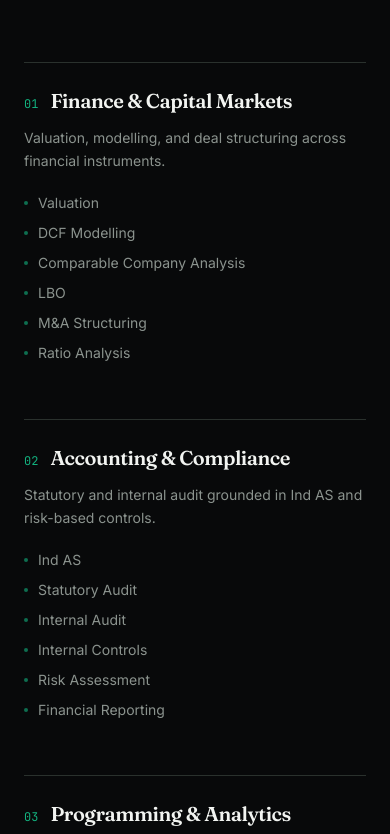
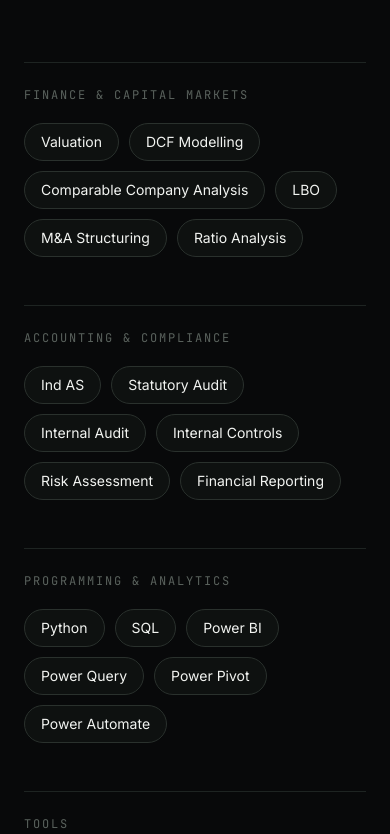
Before and after one commit to vikramkunanmalkumawat8237/Portfolio, a Next.js app: page / in a window 390 px wide. Shown: the part 4890-5724 px from the top of the page. Built offline with nearby package versions, Linux system fonts and the light colour scheme.

Commit message:
restructure skills section as editorial domain grid

```diff
--- a/components/sections/skills.tsx
+++ b/components/sections/skills.tsx
@@ -4,14 +4,6 @@
 import { skills } from "@/lib/data";
 import { Reveal, RevealGroup, revealItem } from "@/components/ui/reveal";
 import { SectionDivider } from "@/components/ui/section-divider";
-
-const DESCRIPTIONS: Record<string, string> = {
-  "Finance & Capital Markets": "Valuation, modelling, and deal structuring across financial instruments.",
-  "Accounting & Compliance": "Statutory and internal audit grounded in Ind AS and risk-based controls.",
-  "Programming & Analytics": "Data automation and reporting across audit and analytics workflows.",
-  "Tools": "Core software for financial modelling, reporting, and documentation.",
-  "Soft Skills": "Cross-functional execution across client and engagement teams.",
-};
 
 export function Skills() {
   return (
@@ -26,29 +18,23 @@
         </h2>
       </Reveal>
 
-      <div className="grid grid-cols-1 gap-x-10 gap-y-14 sm:grid-cols-2 lg:grid-cols-3">
+      <div className="grid grid-cols-1 gap-x-12 gap-y-12 md:grid-cols-2">
         {skills.map((group, gi) => (
-          <Reveal key={group.category} delay={gi * 0.06}>
-            <div className="border-t border-line-strong pt-6">
-              <div className="flex items-baseline gap-3">
-                <span className="font-mono text-xs text-emerald">{String(gi + 1).padStart(2, "0")}</span>
-                <h3 className="font-display text-xl font-semibold tracking-tight text-ink">
-                  {group.category}
-                </h3>
-              </div>
-              <p className="mt-3 text-sm leading-relaxed text-ink-muted">
-                {DESCRIPTIONS[group.category]}
-              </p>
-              <RevealGroup className="mt-5 space-y-2.5" stagger={0.03}>
+          <Reveal key={group.category} delay={gi * 0.08}>
+            <div className="ledger-rule pt-6">
+              <h3 className="font-mono text-xs uppercase tracking-[0.15em] text-ink-faint">
+                {group.category}
+              </h3>
+              <RevealGroup className="mt-5 flex flex-wrap gap-2.5" stagger={0.04}>
                 {group.items.map((item) => (
-                  <motion.li
+                  <motion.span
                     key={item}
                     variants={revealItem}
-                    className="flex list-none items-center gap-2.5 text-sm text-ink-muted transition-colors hover:text-emerald"
+                    whileHover={{ scale: 1.06, backgroundColor: "rgba(19,178,127,0.1)", borderColor: "#13B27F", color: "#5EEAB3" }}
+                    className="cursor-default rounded-full border border-line-strong bg-surface px-4 py-2 text-sm text-ink transition-colors"
                   >
-                    <span className="h-1 w-1 shrink-0 rounded-full bg-emerald/60" />
                     {item}
-                  </motion.li>
+                  </motion.span>
                 ))}
               </RevealGroup>
             </div>
```
